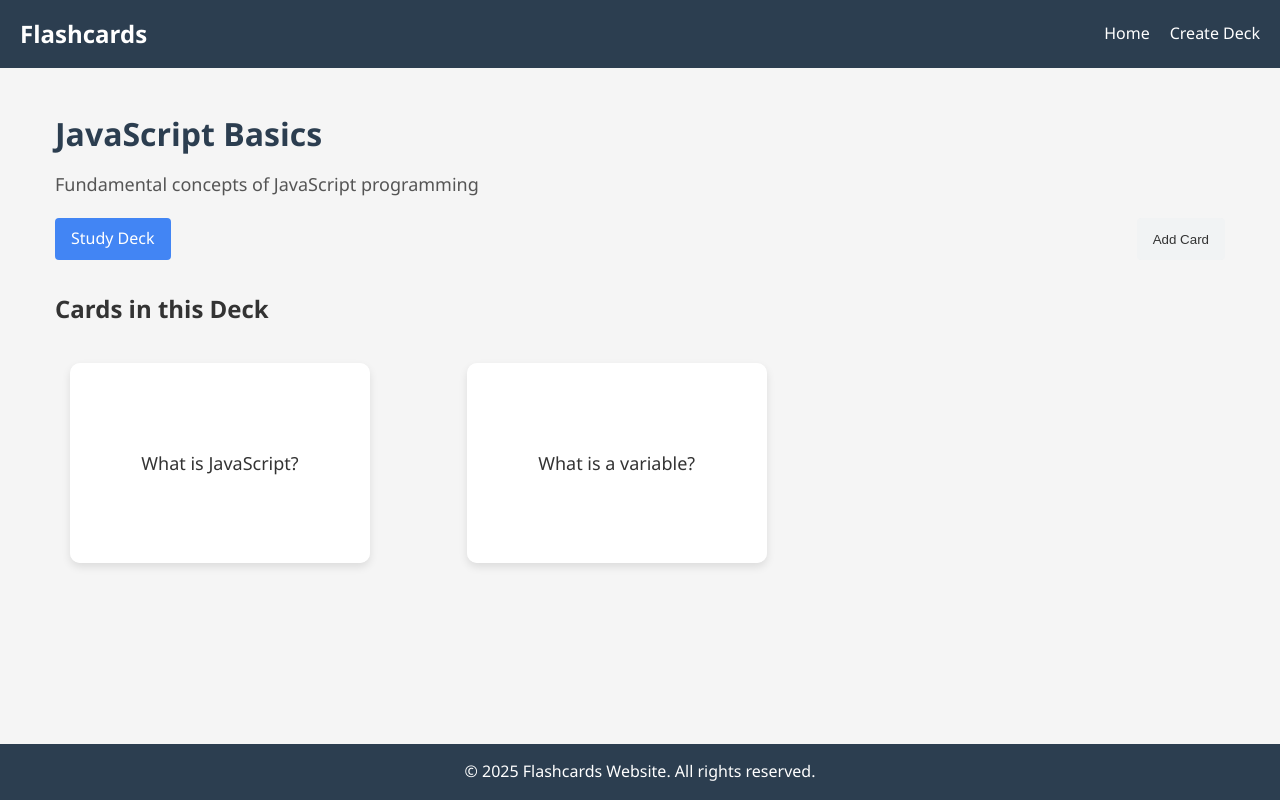
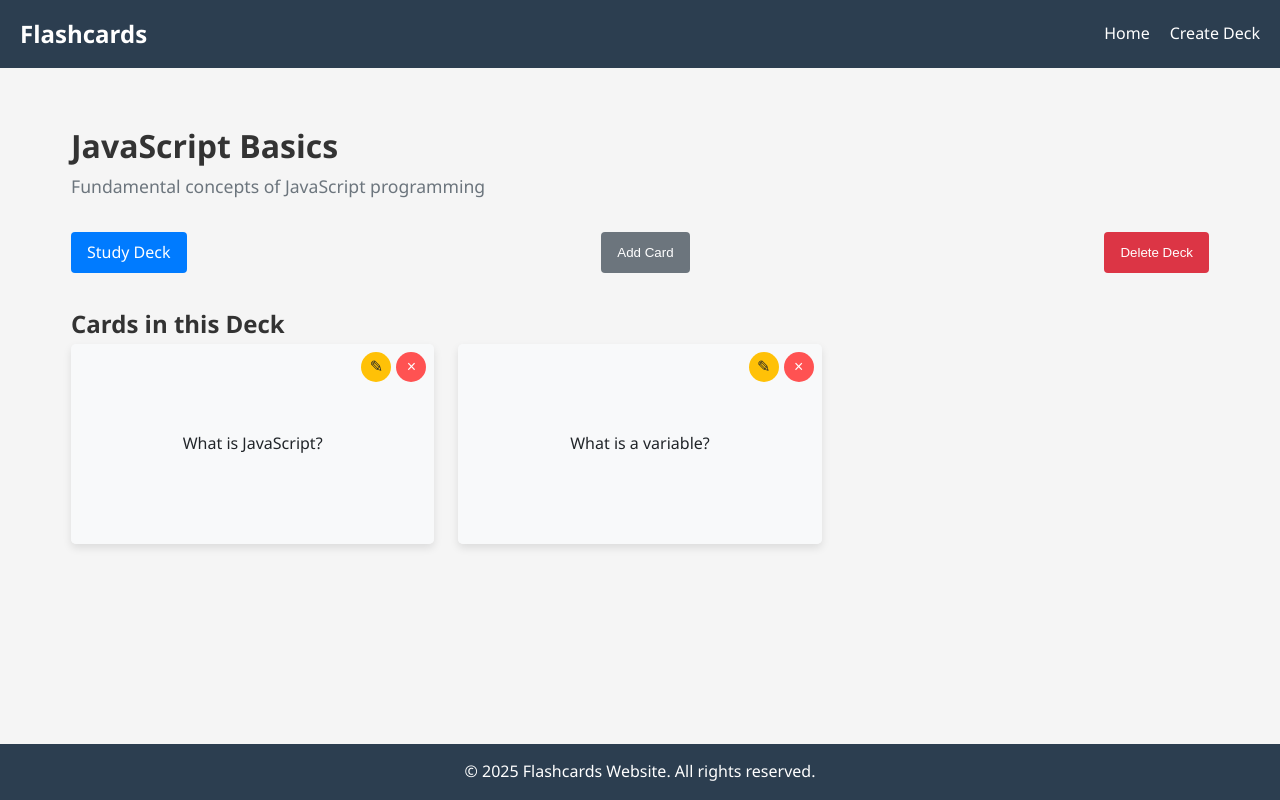
Before and after one commit to ivakalol/flashcards-website-react, a React (Create React App) app: page /deck/1 in a window 1280 px wide. Built offline with nearby package versions, Linux system fonts and the light colour scheme.

Commit message:
Delete And Edit Flashcards

```diff
--- a/src/components/CardForm.js
+++ b/src/components/CardForm.js
@@ -1,15 +1,43 @@
-import React, { useState } from 'react';
+import React, { useState, useEffect } from 'react';
 import '../styles/CardForm.css';
 
-function CardForm({ onSubmit, initialValues = { question: '', answer: '' } }) {
-  const [question, setQuestion] = useState(initialValues.question);
-  const [answer, setAnswer] = useState(initialValues.answer);
+function CardForm({ onSubmit, initialValues = { question: '', answer: '' }, isEditing = false }) {
+  // Create separate state variables for question and answer
+  const [question, setQuestion] = useState('');
+  const [answer, setAnswer] = useState('');
+
+  // Only update from initialValues when the component mounts or initialValues changes
+  useEffect(() => {
+    setQuestion(initialValues.question || '');
+    setAnswer(initialValues.answer || '');
+  }, [initialValues]);
 
   const handleSubmit = (e) => {
     e.preventDefault();
-    onSubmit({ question, answer });
-    setQuestion('');
-    setAnswer('');
+
+    // Validate inputs
+    if (!question.trim() || !answer.trim()) {
+      alert('Both question and answer are required');
+      return;
+    }
+
+    // Call the onSubmit function with the current values
+    onSubmit({
+      id: initialValues.id,
+      question: question,
+      answer: answer
+    });
+
+    // Only clear the form if we're not editing
+    if (!isEditing) {
+      setQuestion('');
+      setAnswer('');
+    }
+  };
+
+  // Create a separate function for the cancel button
+  const handleCancel = () => {
+    onSubmit(null);
   };
 
   return (
@@ -32,7 +60,20 @@ function CardForm({ onSubmit, initialValues = { question: '', answer: '' } }) {
           required
         />
       </div>
-      <button type="submit" className="btn btn-submit">Add Card</button>
+      <div className="form-actions">
+        <button type="submit" className="btn btn-submit">
+          {isEditing ? 'Save Changes' : 'Add Card'}
+        </button>
+        {isEditing && (
+          <button
+            type="button"
+            className="btn btn-cancel"
+            onClick={handleCancel}
+          >
+            Cancel
+          </button>
+        )}
+      </div>
     </form>
   );
 }
--- a/src/components/Flashcard.js
+++ b/src/components/Flashcard.js
@@ -1,11 +1,23 @@
 import React, { useState } from 'react';
 import '../styles/Flashcard.css';
 
-function Flashcard({ card }) {
+function Flashcard({ card, onDelete, onEdit, isInStudyMode = false }) {
   const [isFlipped, setIsFlipped] = useState(false);
 
   const handleCardClick = () => {
     setIsFlipped(!isFlipped);
+  };
+
+  const handleDeleteClick = (e) => {
+    e.stopPropagation(); // Prevent flipping the card
+    if (window.confirm('Are you sure you want to delete this flashcard?')) {
+      onDelete(card.id);
+    }
+  };
+
+  const handleEditClick = (e) => {
+    e.stopPropagation(); // Prevent flipping the card
+    onEdit(card);
   };
 
   return (
@@ -13,9 +25,46 @@ function Flashcard({ card }) {
       <div className="flashcard-inner">
         <div className="flashcard-front">
           <p>{card.question}</p>
+          {!isInStudyMode && (
+            <div className="flashcard-actions">
+              {/* Make edit button always visible with !important */}
+              <button
+                className="flashcard-edit-btn visible"
+                onClick={handleEditClick}
+                title="Edit card"
+              >
+                ✎
+              </button>
+              <button
+                className="flashcard-delete-btn visible"
+                onClick={handleDeleteClick}
+                title="Delete card"
+              >
+                ×
+              </button>
+            </div>
+          )}
         </div>
         <div className="flashcard-back">
           <p>{card.answer}</p>
+          {!isInStudyMode && (
+            <div className="flashcard-actions">
+              <button
+                className="flashcard-edit-btn visible"
+                onClick={handleEditClick}
+                title="Edit card"
+              >
+                ✎
+              </button>
+              <button
+                className="flashcard-delete-btn visible"
+                onClick={handleDeleteClick}
+                title="Delete card"
+              >
+                ×
+              </button>
+            </div>
+          )}
         </div>
       </div>
     </div>
--- a/src/pages/DeckPage.js
+++ b/src/pages/DeckPage.js
@@ -1,19 +1,25 @@
 import React, { useState, useEffect } from 'react';
-import { useParams, Link } from 'react-router-dom';
+import { useParams, Link, useNavigate } from 'react-router-dom';
 import Flashcard from '../components/Flashcard';
 import CardForm from '../components/CardForm';
-import { getDeck, addCardToDeck, deleteCardFromDeck } from '../services/deckService';
+import { getDeck, addCardToDeck, deleteCardFromDeck, updateCardInDeck, deleteDeck } from '../services/deckService';
 import '../styles/DeckPage.css';
 
 function DeckPage() {
   const { deckId } = useParams();
+  const navigate = useNavigate();
   const [deck, setDeck] = useState(null);
   const [isLoading, setIsLoading] = useState(true);
   const [showAddForm, setShowAddForm] = useState(false);
+  const [editingCard, setEditingCard] = useState(null);
 
   const loadDeck = async () => {
     try {
       const deckData = await getDeck(deckId);
+      if (!deckData) {
+        navigate('/'); // Redirect if deck not found
+        return;
+      }
       setDeck(deckData);
     } catch (error) {
       console.error('Failed to load deck:', error);
@@ -27,7 +33,13 @@ function DeckPage() {
   }, [deckId]);
 
   const handleAddCard = async (cardData) => {
+    if (!cardData) {
+      setShowAddForm(false);
+      return;
+    }
+
     try {
+      console.log("Adding card:", cardData); // Debug log
       const updatedDeck = await addCardToDeck(deckId, cardData);
       setDeck(updatedDeck);
       setShowAddForm(false);
@@ -42,6 +54,47 @@ function DeckPage() {
       setDeck(updatedDeck);
     } catch (error) {
       console.error('Failed to delete card:', error);
+    }
+  };
+
+  const handleEditCard = (card) => {
+    console.log("Edit card clicked:", card); // Debug log
+    setEditingCard(card);
+    setShowAddForm(false); // Close add form if open
+  };
+
+  const handleUpdateCard = async (updatedCardData) => {
+    if (!updatedCardData) {
+      // Cancel was clicked
+      setEditingCard(null);
+      return;
+    }
+
+    try {
+      console.log("Updating card:", updatedCardData); // Debug log
+      const updatedDeck = await updateCardInDeck(deckId, updatedCardData.id, updatedCardData);
+      setDeck(updatedDeck);
+      setEditingCard(null);
+    } catch (error) {
+      console.error('Failed to update card:', error);
+    }
+  };
+
+  const handleDeleteDeck = async () => {
+    if (window.confirm('Are you sure you want to delete this entire deck? This action cannot be undone.')) {
+      try {
+        await deleteDeck(deckId);
+        navigate('/'); // Redirect to home page after deletion
+      } catch (error) {
+        console.error('Failed to delete deck:', error);
+      }
+    }
+  };
+
+  const toggleAddForm = () => {
+    setShowAddForm(!showAddForm);
+    if (editingCard) {
+      setEditingCard(null);
     }
   };
 
@@ -62,27 +115,49 @@ function DeckPage() {
         <Link to={`/study/${deckId}`} className="btn btn-primary">Study Deck</Link>
         <button
           className="btn btn-secondary"
-          onClick={() => setShowAddForm(!showAddForm)}
+          onClick={toggleAddForm}
+          disabled={!!editingCard}
         >
           {showAddForm ? 'Cancel' : 'Add Card'}
         </button>
+        <button
+          className="btn btn-delete"
+          onClick={handleDeleteDeck}
+        >
+          Delete Deck
+        </button>
       </div>
 
-      {showAddForm && (
+      {showAddForm && !editingCard && (
         <div className="add-card-section">
           <h2>Add New Card</h2>
-          <CardForm onSubmit={handleAddCard} />
+          <CardForm
+            onSubmit={handleAddCard}
+            initialValues={{ question: '', answer: '' }}
+          />
+        </div>
+      )}
+
+      {editingCard && (
+        <div className="edit-card-section">
+          <h2>Edit Card</h2>
+          <CardForm
+            onSubmit={handleUpdateCard}
+            initialValues={editingCard}
+            isEditing={true}
+          />
         </div>
       )}
 
       <h2>Cards in this Deck</h2>
       {deck.cards.length > 0 ? (
         <div className="flashcards-grid">
-          {deck.cards.map((card, index) => (
+          {deck.cards.map((card) => (
             <Flashcard
-              key={card.id || index}
+              key={card.id}
               card={card}
               onDelete={handleDeleteCard}
+              onEdit={handleEditCard}
             />
           ))}
         </div>
--- a/src/styles/DeckPage.css
+++ b/src/styles/DeckPage.css
@@ -1,39 +1,72 @@
+/* Add this to your DeckPage.css if needed */
+
 .deck-page {
-  padding: 20px 0;
-}
-
-.deck-page h1 {
-  color: #2c3e50;
-  margin-bottom: 10px;
+  max-width: 1200px;
+  margin: 0 auto;
+  padding: 2rem 1rem;
 }
 
 .deck-description {
-  color: #555;
-  margin-bottom: 20px;
-  font-size: 18px;
+  margin-bottom: 2rem;
+  font-size: 1.1rem;
+  color: #6c757d;
 }
 
 .deck-actions {
   display: flex;
-  gap: 15px;
-  margin-bottom: 30px;
+  gap: 1rem;
+  margin-bottom: 2rem;
 }
 
-.add-card-section {
-  background-color: #f9f9f9;
-  padding: 20px;
-  border-radius: 8px;
-  margin-bottom: 30px;
+.btn {
+  padding: 0.5rem 1rem;
+  border-radius: 4px;
+  border: none;
+  cursor: pointer;
+  text-decoration: none;
+  display: inline-flex;
+  align-items: center;
+  justify-content: center;
+  font-weight: 500;
 }
 
-.add-card-section h2 {
-  margin-bottom: 20px;
-  color: #2c3e50;
+.btn-primary {
+  background-color: #007bff;
+  color: white;
+}
+
+.btn-secondary {
+  background-color: #6c757d;
+  color: white;
+}
+
+.btn-delete {
+  background-color: #dc3545;
+  color: white;
+}
+
+.btn-primary:hover {
+  background-color: #0069d9;
+}
+
+.btn-secondary:hover {
+  background-color: #5a6268;
+}
+
+.btn-delete:hover {
+  background-color: #c82333;
+}
+
+.add-card-section,
+.edit-card-section {
+  margin-bottom: 2rem;
+  padding: 1rem;
+  background-color: #f8f9fa;
+  border-radius: 5px;
 }
 
 .flashcards-grid {
   display: grid;
   grid-template-columns: repeat(auto-fill, minmax(300px, 1fr));
-  gap: 20px;
-  margin-top: 20px;
+  gap: 1.5rem;
 }
--- a/src/styles/Flashcard.css
+++ b/src/styles/Flashcard.css
@@ -1,20 +1,20 @@
+/* Update the CSS for the Flashcard component */
+
 .flashcard {
-  width: 300px;
+  position: relative;
   height: 200px;
   perspective: 1000px;
-  cursor: pointer;
-  margin: 15px;
+  margin-bottom: 1rem;
 }
 
 .flashcard-inner {
   position: relative;
   width: 100%;
   height: 100%;
-  text-align: center;
   transition: transform 0.6s;
   transform-style: preserve-3d;
   box-shadow: 0 4px 8px rgba(0, 0, 0, 0.1);
-  border-radius: 10px;
+  border-radius: 5px;
 }
 
 .flashcard.flipped .flashcard-inner {
@@ -27,34 +27,35 @@
   height: 100%;
   backface-visibility: hidden;
   display: flex;
-  flex-direction: column;
+  align-items: center;
   justify-content: center;
-  align-items: center;
-  padding: 20px;
-  border-radius: 10px;
+  padding: 1.5rem;
+  border-radius: 5px;
+  overflow: auto;
 }
 
 .flashcard-front {
-  background-color: #ffffff;
-  color: #333;
+  background-color: #f8f9fa;
+  color: #212529;
 }
 
 .flashcard-back {
-  background-color: #3498db;
+  background-color: #007bff;
   color: white;
   transform: rotateY(180deg);
 }
 
-.flashcard p {
-  font-size: 18px;
+.flashcard-actions {
+  position: absolute;
+  top: 8px;
+  right: 8px;
+  display: flex;
+  gap: 5px;
+  z-index: 2;
 }
 
-.flashcard-delete-btn {
-  position: absolute;
-  top: 10px;
-  right: 10px;
-  background-color: #ff5252;
-  color: white;
+.flashcard-delete-btn,
+.flashcard-edit-btn {
   border: none;
   border-radius: 50%;
   width: 30px;
@@ -62,18 +63,31 @@
   display: flex;
   align-items: center;
   justify-content: center;
-  font-size: 20px;
+  font-size: 16px;
   cursor: pointer;
-  opacity: 0;
-  transition: opacity 0.3s;
-  z-index: 2;
+  transition: background-color 0.3s;
+  /* Remove opacity property to make buttons always visible */
 }
 
-.flashcard:hover .flashcard-delete-btn {
-  opacity: 0.8;
+/* Add visible class to ensure buttons are always shown */
+.visible {
+  opacity: 1 !important;
+}
+
+.flashcard-delete-btn {
+  background-color: #ff5252;
+  color: white;
+}
+
+.flashcard-edit-btn {
+  background-color: #ffc107;
+  color: #212529;
 }
 
 .flashcard-delete-btn:hover {
-  opacity: 1 !important;
   background-color: #ff1a1a;
 }
+
+.flashcard-edit-btn:hover {
+  background-color: #e0a800;
+}
```
Also changed, not shown: src/services/deckService.js (+41 -0 lines), src/styles/CardForm.css (+37 -21 lines), 7 other files (tests, documents, lock files or other folders).
